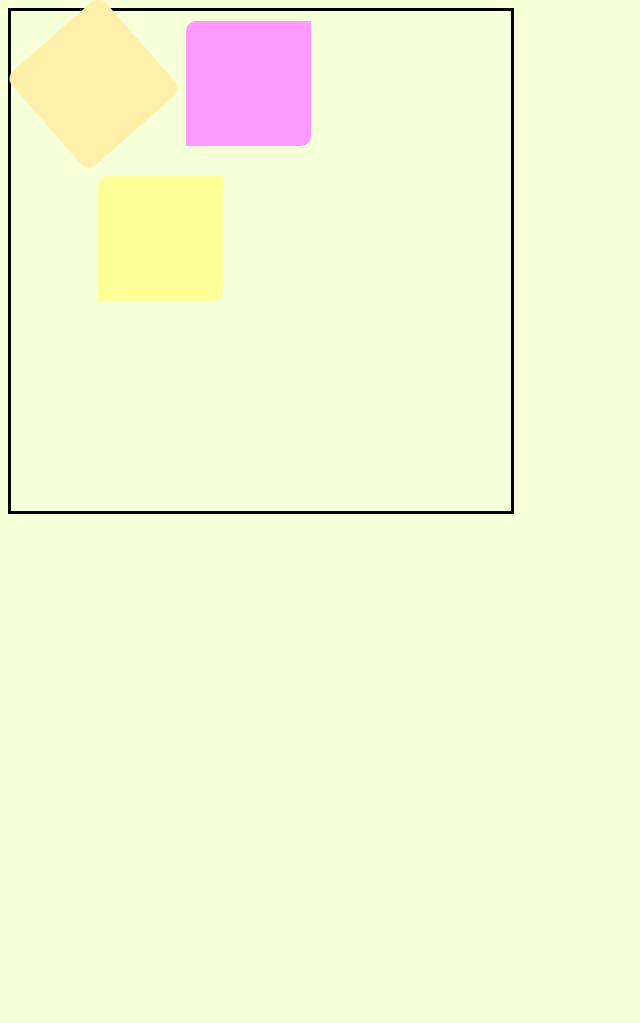
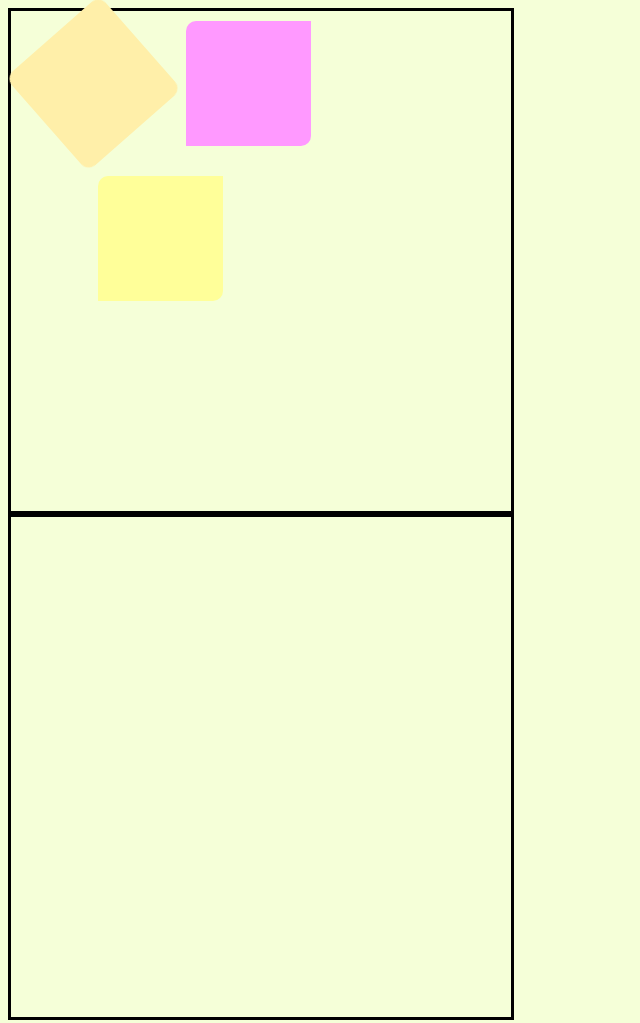
Before and after one commit to swicherska/htmlcss_exercises, a plain HTML site: page index.html in a window 1280 px wide. Shown: the whole page, without its empty margins (0-640 px from the left). Before the commit the page ends 800 px from the top, so only its background shows below. Drawn offline with Linux system fonts and the light colour scheme.

Commit message:
Update index.html

```diff
--- a/index.html
+++ b/index.html
@@ -7,7 +7,7 @@
     <link rel="stylesheet" href="./style.css">
   </head>
   <body>
-    <div class="container">
+   <div class="megacontainer"><div class="container">
       <div>
     <div id="box" class="text"><br /></div>
     <div id="box2" class="text"></div>
@@ -15,9 +15,9 @@
       <div>
       <div class="box3"></div>
       </div>
-
-
-
     </div>
+    <div class="container">
+      </div>
+     </div>
   </body>
 </html>
```
